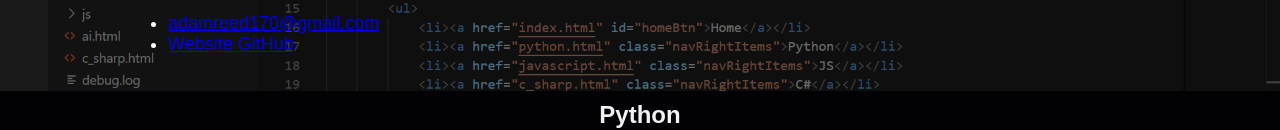
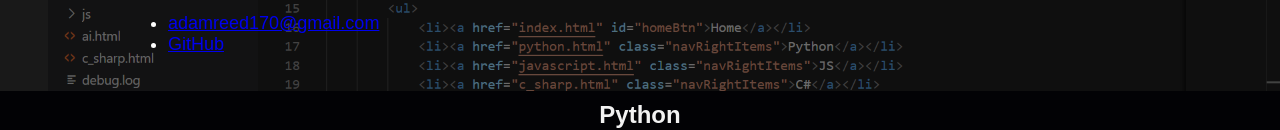
Before and after one commit to GitAdamReed/GitAdamReed.github.io, a plain HTML site: page index.html in a window 1280 px wide. Shown: the part 574-704 px from the top of the page. Drawn offline with Linux system fonts and the light colour scheme.

Commit message:
GitHub link change

```diff
--- a/index.html
+++ b/index.html
@@ -55,7 +55,7 @@
             <h2>Useful Links</h2>
             <ul>
                 <li><a href="mailto:adamreed170@gmail.com">adamreed170@gmail.com</a></li>
-                <li><a href="https://github.com/MiniAddman/MiniAddman.github.io">Website GitHub</a></li>
+                <li><a href="https://github.com/MiniAddman">GitHub</a></li>
                 <!--li><a>Project Github</a></li-->
             </ul>
             <!--h2>Slideshow</h2>
```
